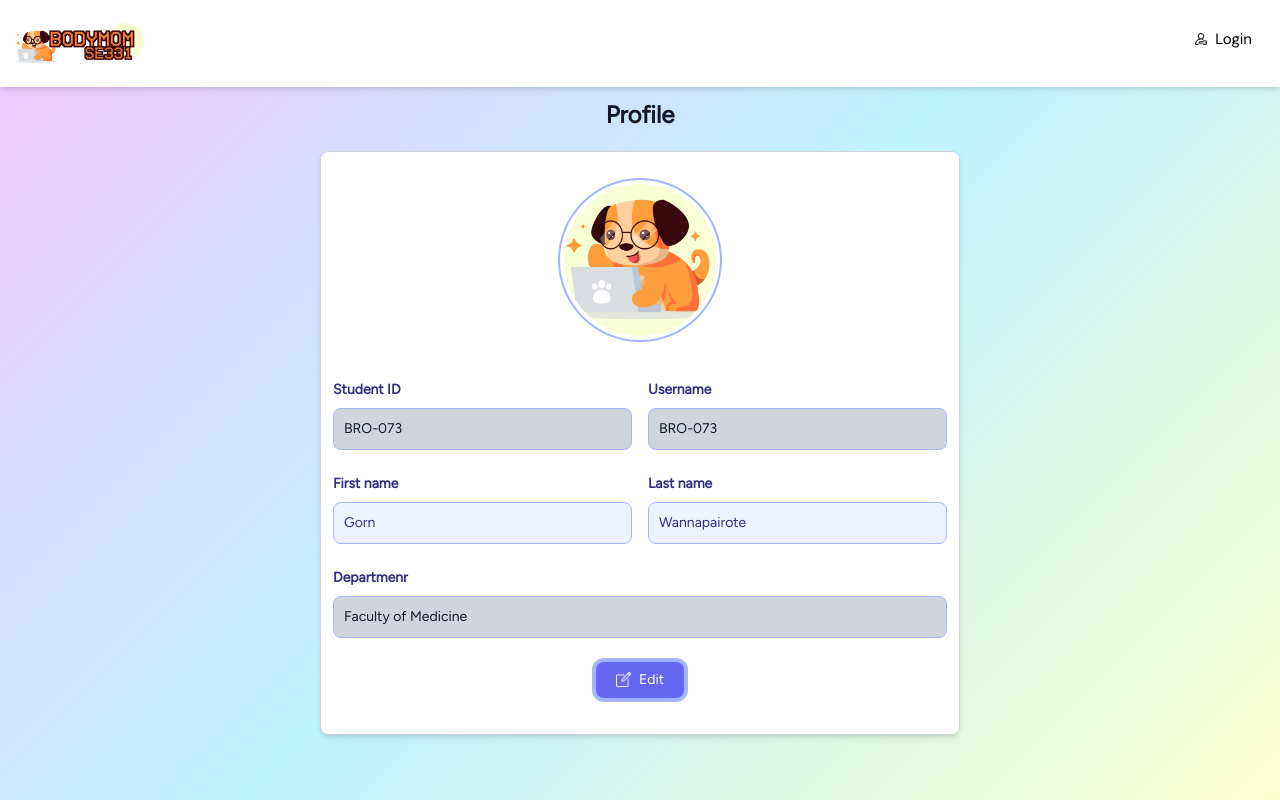
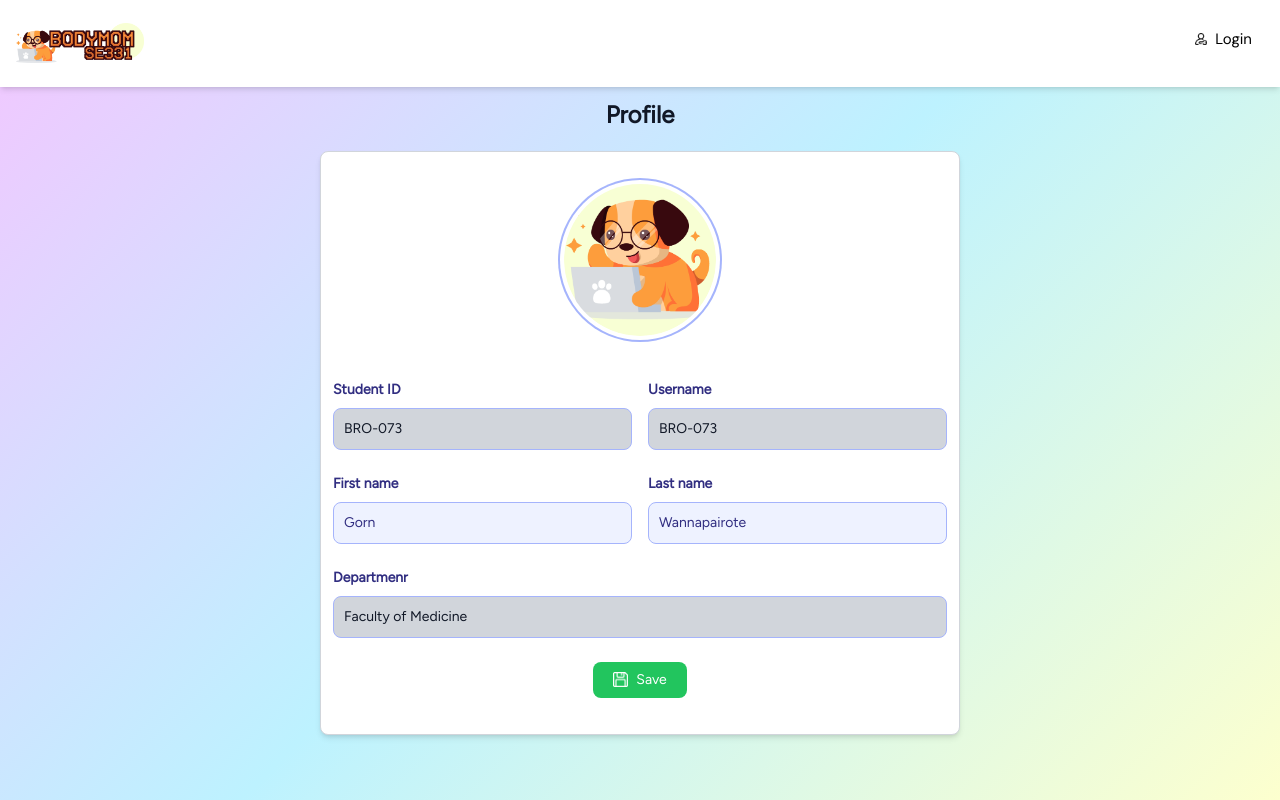
Before and after one commit to SE331-2023-project1/project01-e-mam_bodymom, a Vue app: page /studentprofile in a window 1280 px wide. Both pictures are taken after a click on the button "Edit". Built offline with nearby package versions, Linux system fonts and the light colour scheme; a web font is replaced by a local one.

Commit message:
add save button

```diff
--- a/src/views/student/StudentProfile.vue
+++ b/src/views/student/StudentProfile.vue
@@ -1,14 +1,30 @@
 <script setup lang="ts">
-// Import the ref function from Vue to create reactive properties
+// Import the ref and computed functions from Vue
 import { ref } from 'vue';
 
 // Define a reactive property to track if the form is in edit mode
 let isEditing = ref(false);
 
-// Function to toggle edit mode
-const toggleEditMode = () => {
-    isEditing.value = !isEditing.value;
+// Function to enter edit mode
+const enterEditMode = () => {
+    isEditing.value = true;
 };
+
+// Function to save changes and exit edit mode
+const saveChanges = () => {
+    // Add your logic to save changes here
+    isEditing.value = false;
+};
+
+// // Create a computed property for the button label
+// const buttonLabel = computed(() => (isEditing.value ? 'Save' : 'Edit'));
+
+// // Create a computed property for the button color
+// const buttonColor = computed(() => (isEditing.value ? 'bg-emerald-500 focus:ring-emerald-300' : 'bg-indigo-500'));
+
+// Create a computed property for the button image source
+// const buttonImage = computed(() => (isEditing.value ? 'src/assets/save.png' : 'src/assets/edit.png'));
+
 </script>
 
 <template>
@@ -89,12 +105,27 @@ const toggleEditMode = () => {
                 </div>
 
                 <div class="flex justify-center">
-                    <button type="submit" @click="toggleEditMode"
+                    <!-- <button type="submit" @click="toggleEditMode"
+                        :class="`${buttonColor} hover:${buttonColor} flex focus:ring-4 focus:outline-none focus:ring-indigo-300 font-medium rounded-lg text-white text-sm w-full sm:w-auto px-5 py-2 text-center items-center`">
+                        <img :src="buttonImage" class="h-[15px] mr-2">
+                        {{ buttonLabel }}
+                    </button> -->
+                    <!-- Edit button -->
+                    <button v-if="!isEditing" @click="enterEditMode"
                         class="flex text-white bg-indigo-500 hover:bg-indigo-700 focus:ring-4 focus:outline-none focus:ring-indigo-300 font-medium rounded-lg text-sm w-full sm:w-auto px-5 py-2 text-center items-center">
-                        <img src="src\assets\edit.png" class="h-[15px] mr-2">
+                        <img src="src/assets/edit.png" class="h-[15px] mr-2">
                         Edit
                     </button>
+
+                    <!-- Save button -->
+                    <button v-if="isEditing" @click="saveChanges"
+                        class="flex text-white bg-green-500 hover:bg-green-700 focus:ring-4 focus:outline-none focus:ring-green-300 font-medium rounded-lg text-sm w-full sm:w-auto px-5 py-2 text-center items-center">
+                        <img src="src/assets/save.png" class="h-[15px] mr-2">
+                        Save
+                    </button>
                 </div>
+
+
             </div>
         </div>
 
```
Also changed, not shown: src/assets/save.png (added).
